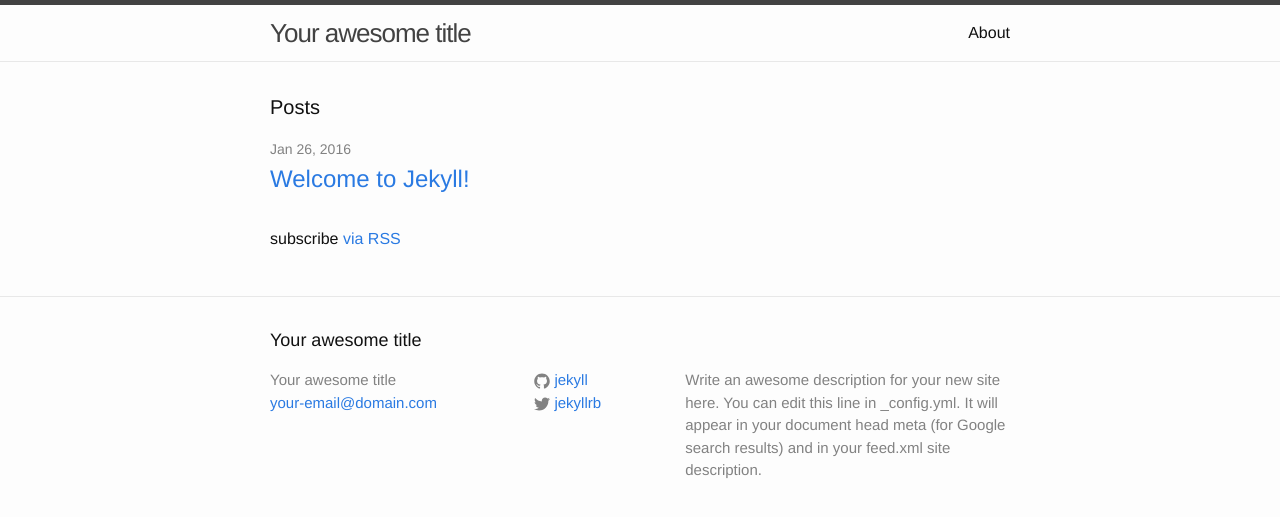
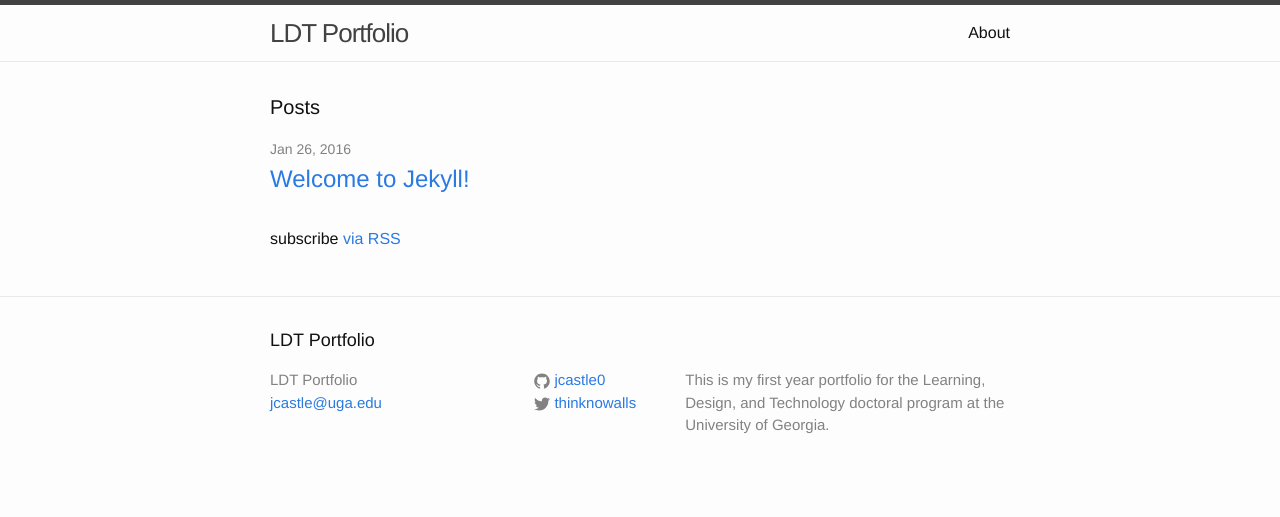
Before and after one commit to jcastle0/ldtportfolio, a Jekyll site: the page built from index.html, in a window 1280 px wide. Shown: the top 517 px of the page. Built offline with Jekyll 4.4.1, drawn with Linux system fonts in a browser that asks for light colours.

Commit message:
Update _config.yml

```diff
--- a/_config.yml
+++ b/_config.yml
@@ -1,14 +1,12 @@
 # Site settings
-title: Your awesome title
-email: your-email@domain.com
+title: LDT Portfolio
+email: jcastle@uga.edu
 description: > # this means to ignore newlines until "baseurl:"
-  Write an awesome description for your new site here. You can edit this
-  line in _config.yml. It will appear in your document head meta (for
-  Google search results) and in your feed.xml site description.
+  This is my first year portfolio for the Learning, Design, and Technology doctoral program at the University of Georgia.
 baseurl: "" # the subpath of your site, e.g. /blog/
 url: "http://yourdomain.com" # the base hostname & protocol for your site
-twitter_username: jekyllrb
-github_username:  jekyll
+twitter_username: thinknowalls
+github_username:  jcastle0
 
 # Build settings
 markdown: kramdown
```
